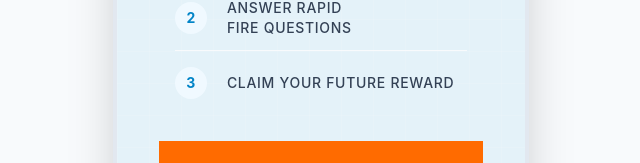
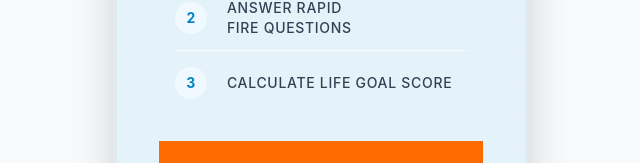
Before and after one commit to tanish-24-git/Quiz, a React (Vite) app: page / in a window 1280 px wide. Shown: the part 501-664 px from the top of the page, without its empty margins (323-963 px from the left). Built offline with nearby package versions, Linux system fonts and the light colour scheme.

Commit message:
Skip instructions screen and update welcome text

```diff
--- a/src/App.jsx
+++ b/src/App.jsx
@@ -8,7 +8,6 @@ import './index.css';
 const WelcomeScreen = lazy(() => import('./components/WelcomeScreen'));
 const GoalSelectionScreen = lazy(() => import('./components/GoalSelectionScreen'));
 const GoalAssessmentScreen = lazy(() => import('./components/GoalAssessmentScreen'));
-const QuestInstructions = lazy(() => import('./components/QuestInstructions'));
 const ScoreResultsScreen = lazy(() => import('./components/ScoreResultsScreen'));
 const BookingScreen = lazy(() => import('./components/BookingScreen'));
 const LeadCaptureForm = lazy(() => import('./components/LeadCaptureForm'));
@@ -28,7 +27,7 @@ function App() {
         setShowSuccessToast,
         startGame,
         handleGoalsSelected,
-        startQuest,
+
         advanceGame,
         handleCallNow,
         handleBookSlot,
@@ -46,8 +45,6 @@ function App() {
                 return <WelcomeScreen key="welcome" onStart={startGame} />;
             case SCREENS.GOAL_SELECTION:
                 return <GoalSelectionScreen key="goal-selection" onProceed={handleGoalsSelected} />;
-            case SCREENS.INSTRUCTIONS:
-                return <QuestInstructions key="instructions" onStart={startQuest} />;
             case SCREENS.ASSESSMENT:
                 return selectedGoals.length > 0 && (
                     <GoalAssessmentScreen
--- a/src/components/WelcomeScreen.jsx
+++ b/src/components/WelcomeScreen.jsx
@@ -98,7 +98,7 @@ const WelcomeScreen = ({ onStart }) => {
                         </div>
                         <div className="flex items-center gap-4 sm:gap-5">
                             <span className="flex-shrink-0 w-6 h-6 sm:w-8 sm:h-8 rounded-full bg-sky-50 flex items-center justify-center text-sky-600 font-bold text-[10px] sm:text-sm">3</span>
-                            <span className="font-sans text-slate-700 text-[10px] sm:text-sm font-medium uppercase tracking-wider">CLAIM YOUR FUTURE REWARD</span>
+                            <span className="font-sans text-slate-700 text-[10px] sm:text-sm font-medium uppercase tracking-wider">Calculate Life goal score</span>
                         </div>
                     </div>
 
--- a/src/hooks/useGameState.js
+++ b/src/hooks/useGameState.js
@@ -4,7 +4,7 @@ import { useSound } from './useSound';
 export const SCREENS = {
     WELCOME: 'welcome',
     GOAL_SELECTION: 'goal_selection',
-    INSTRUCTIONS: 'instructions',
+
     ASSESSMENT: 'assessment',
     SCORE_RESULTS: 'score_results',
     BOOKING: 'booking',
@@ -68,15 +68,13 @@ export const useGameState = () => {
 
     const handleGoalsSelected = useCallback((goals) => {
         setSelectedGoals(goals);
-        setCurrentScreen(SCREENS.INSTRUCTIONS);
-    }, []);
-
-    const startQuest = useCallback(() => {
         setCurrentGoalIndex(0);
         setCurrentQuestionIndex(0);
         setCurrentScreen(SCREENS.ASSESSMENT);
         startGameTimer();
     }, [startGameTimer]);
+
+
 
     const handleAnswer = useCallback((answer) => {
         setResponses(prev => {
@@ -240,7 +238,7 @@ export const useGameState = () => {
         setShowSuccessToast,
         startGame,
         handleGoalsSelected,
-        startQuest,
+
         advanceGame,
         handleCallNow,
         handleBookSlot,
```
